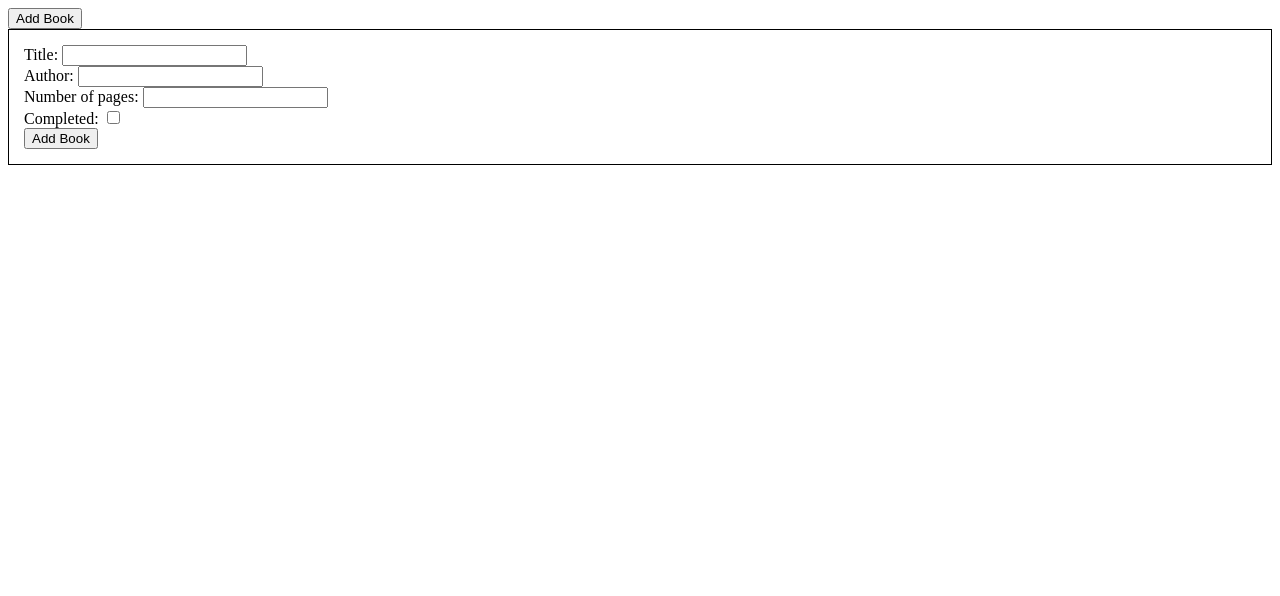
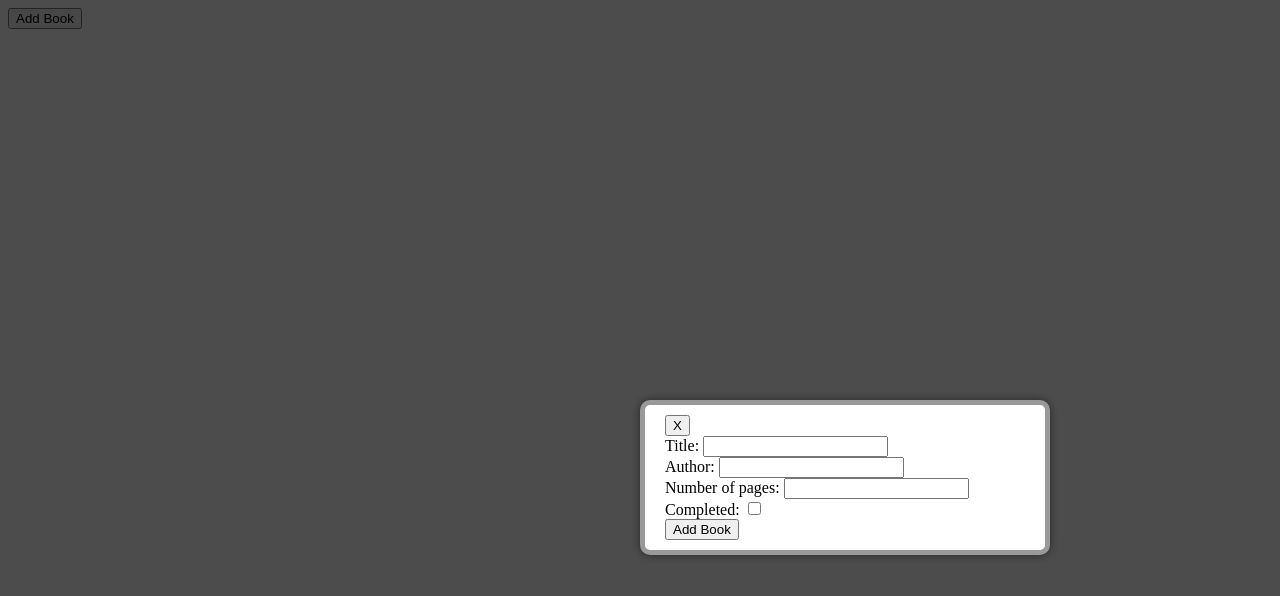
Before and after one commit to bbrady1992/OdinProject_Library, a plain HTML site: page index.html in a window 1280 px wide. Both pictures are taken after a click on the button "Add Book". Drawn offline with Linux system fonts and the light colour scheme.

Commit message:
Functional, but not pretty or robust
* Input form not enforcing required fields
* No styling whatsoever

```diff
--- a/index.html
+++ b/index.html
@@ -12,6 +12,7 @@
 
     <div id="modal-wrapper">
       <form id="book-input-form">
+        <button type="button" id="close-book-input-form">X</button>
         <div>
           <label for="title-input">Title: </label>
           <input type="text" id="title-input" autofocus required />
--- a/scripts/Library.js
+++ b/scripts/Library.js
@@ -102,7 +102,7 @@ Book.prototype.getHTML = function () {
   const completed = document.createElement("p");
   completed.textContent = this.completed ? "Finished" : "Not finished";
 
-  toggleReadStatusButton.addEventListener('click', () => {
+  toggleReadStatusButton.addEventListener("click", () => {
     this.completed = !this.completed;
     completed.textContent = this.completed ? "Finished" : "Not finished";
   });
@@ -128,6 +128,7 @@ const titleInput = document.querySelector("#title-input");
 const authorInput = document.querySelector("#author-input");
 const pagesInput = document.querySelector("#number-of-pages-input");
 const completedInput = document.querySelector("#completed-input");
+const closeInputFormButton = document.querySelector("#close-book-input-form");
 function submitBook() {
   const newTitle = titleInput.value;
   const newAuthor = authorInput.value;
@@ -140,59 +141,43 @@ function submitBook() {
   authorInput.value = "";
   pagesInput.value = "";
   completedInput.checked = false;
+  closeInputFormButton.click();
 }
 
+
+const modal_init = function () {
+  const modalWrapper = document.querySelector("#modal-wrapper");
+  const bookInputForm = document.querySelector("#book-input-form");
+
+  const openModal = function (e) {
+    console.log("Opening modal");
+    modalWrapper.className = "overlay";
+  };
+
+  const closeModal = function (e) {
+    modalWrapper.className = "";
+  };
+
+  const escapeKeyHandler = function (e) {
+    if (e.keyCode == 27) {
+      closeModal(e);
+    }
+  };
+
+  const clickHandler = (e) => {
+    if (e.target.id != "book-input-form") {
+      closeModal(e);
+    }
+  };
+
+  document.querySelector("#add-book-button").addEventListener("click", (e) => {
+    openModal();
+    e.stopPropagation();
+  });
+  document.addEventListener("keydown", escapeKeyHandler, false);
+  closeInputFormButton.addEventListener('click', closeModal);
+  //document.addEventListener("click", clickHandler);
+};
+
+modal_init();
 let s = new StorageInterface(localStorage, bookList);
-
-//const modal_init = function () {
-//const modalWrapper = document.querySelector("#modal-wrapper");
-//const bookInputForm = document.querySelector("#book-input-form");
-
-//const openModal = function (e) {
-//console.log("Opening modal");
-//modalWrapper.className = "overlay";
-//};
-
-//const closeModal = function (e) {
-//modalWrapper.className = "";
-//};
-
-//const escapeKeyHandler = function (e) {
-//if (e.keyCode == 27) {
-//closeModal(e);
-//}
-//};
-
-//const clickHandler = (e) => {
-//if (e.target.id != "book-input-form") {
-//closeModal(e);
-//}
-//};
-
-//document.querySelector("#add-book-button").addEventListener("click", (e) => {
-//openModal();
-//e.stopPropagation();
-//});
-//document.addEventListener("keydown", escapeKeyHandler, false);
-//document.querySelector("#submit-book-button").addEventListener('submit', () => submitNewBook);
-//// TODO (bbrady) - fix click handler
-////document.addEventListener("click", clickHandler);
-//};
-
-//const newBook = new Book(newAuthor, newTitle, newPages, newCompleted);
-//addBookToLibrary(newBook);
-//}
-
-//function main() {
-//modal_init();
-
-//const exampleBook1 = new Book("Ray Bradbury", "Fahrenheit 451", 212, true);
-//s.storeBook(exampleBook1);
-//const exampleBook2 = new Book("Isaac Asimov", "Foundations", 150, false);
-//s.storeBook(exampleBook2);
-//const exampleBook3 = new Book("Shel Silverstein", "Where the Sidewalk Ends", 149, false);
-//s.storeBook(exampleBook3);
-
-//}
-
-//main();
--- a/styles/style.css
+++ b/styles/style.css
@@ -11,12 +11,6 @@
   font-style: italic;
 }
 
-#modal-wrapper {
-  border: 1px solid black;
-  padding: 15px;
-}
-
-/*
 #modal-wrapper.overlay::before {
   content: " ";
   width: 100%;
@@ -47,4 +41,3 @@
 #modal-wrapper.overlay #book-input-form {
   display: block;
 }
-*/
```
